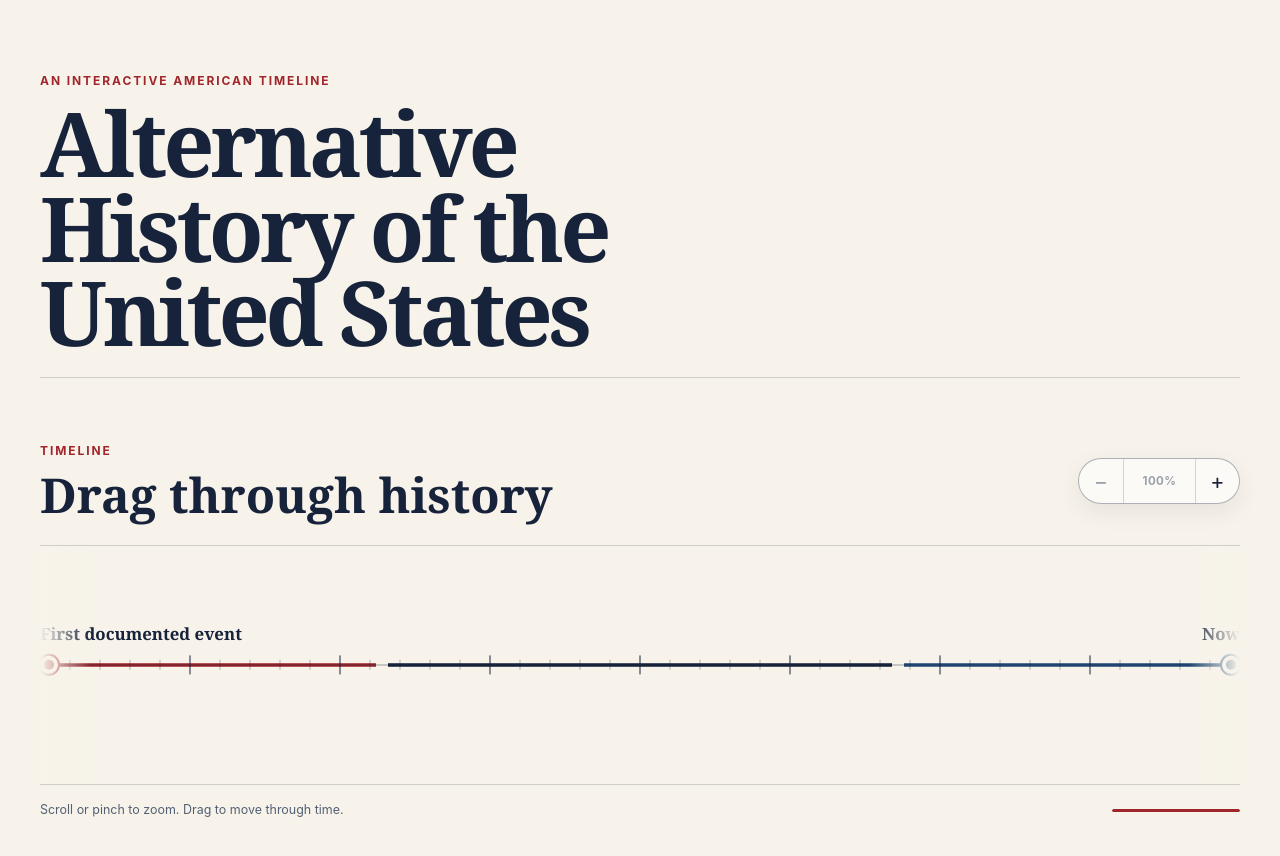
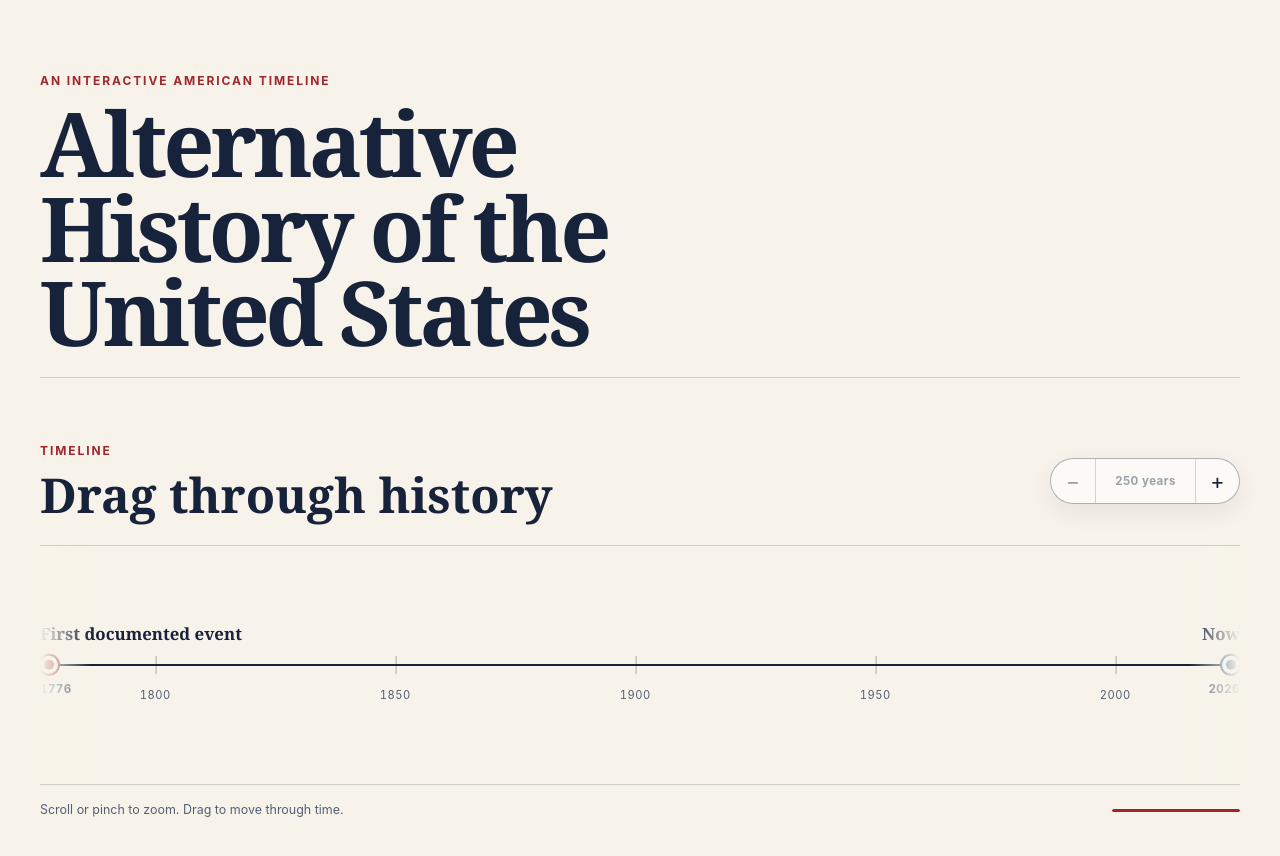
Before and after one commit to denislevkovich/USAlternativeHistory, a React (Vite) app: page / in a window 1280 px wide. Shown: the top 856 px of the page. Built offline with nearby package versions, Linux system fonts and the light colour scheme.

Commit message:
Refine timeline year scale

```diff
--- a/src/components/Timeline.css
+++ b/src/components/Timeline.css
@@ -23,7 +23,7 @@
 
 .timeline-controls {
   display: grid;
-  grid-template-columns: 2.75rem 4.5rem 2.75rem;
+  grid-template-columns: 2.75rem 6.25rem 2.75rem;
   overflow: hidden;
   border: 1px solid var(--color-line-strong);
   border-radius: 999px;
@@ -127,33 +127,25 @@
   transform: translateY(-50%);
 }
 
-.timeline-line::after {
+.timeline-years span {
   position: absolute;
-  inset: -1px 0;
-  content: '';
-  background: linear-gradient(
-    90deg,
-    var(--color-accent) 0 28%,
-    var(--color-canvas) 28% 29%,
-    var(--color-ink) 29% 71%,
-    var(--color-canvas) 71% 72%,
-    var(--color-blue) 72% 100%
-  );
-  opacity: 0.78;
+  top: 50%;
+  padding-top: 1.35rem;
+  color: var(--color-muted);
+  font-size: 0.7rem;
+  font-variant-numeric: tabular-nums;
+  letter-spacing: 0.04em;
+  transform: translateX(-50%);
 }
 
-.timeline-ticks span {
+.timeline-years span::before {
   position: absolute;
-  top: 50%;
+  top: -0.55rem;
+  left: 50%;
   width: 1px;
-  height: 0.65rem;
+  height: 1.1rem;
   background: var(--color-line-strong);
-  transform: translate(-50%, -50%);
-}
-
-.timeline-ticks .major-tick {
-  height: 1.2rem;
-  background: var(--color-ink);
+  content: '';
 }
 
 .timeline-point {
@@ -201,11 +193,29 @@
   font-weight: 700;
 }
 
+.point-year {
+  position: absolute;
+  top: 1.55rem;
+  color: var(--color-muted);
+  font-size: 0.72rem;
+  font-variant-numeric: tabular-nums;
+  font-weight: 700;
+  letter-spacing: 0.04em;
+}
+
 .timeline-point-start .point-label {
   left: 0;
 }
 
 .timeline-point-end .point-label {
+  right: 0;
+}
+
+.timeline-point-start .point-year {
+  left: 0;
+}
+
+.timeline-point-end .point-year {
   right: 0;
 }
 
@@ -248,7 +258,7 @@
   }
 
   .timeline-controls {
-    grid-template-columns: 2.5rem 3.75rem 2.5rem;
+    grid-template-columns: 2.5rem 5.5rem 2.5rem;
   }
 
   .timeline-controls button {
--- a/src/components/Timeline.tsx
+++ b/src/components/Timeline.tsx
@@ -11,7 +11,10 @@ import './Timeline.css'
 const MIN_ZOOM = 1
 const MAX_ZOOM = 8
 const ZOOM_STEP = 1.5
-const TICK_COUNT = 40
+const START_YEAR = 1776
+const END_YEAR = new Date().getFullYear()
+const YEAR_SPAN = END_YEAR - START_YEAR
+const YEAR_INTERVALS = [1, 2, 5, 10, 20, 25, 50, 100]
 
 type DragState = {
   pointerId: number
@@ -38,10 +41,19 @@ export function Timeline() {
   const drag = useRef<DragState | null>(null)
   const pinch = useRef<PinchState | null>(null)
 
-  const ticks = useMemo(
-    () => Array.from({ length: TICK_COUNT + 1 }, (_, index) => index),
-    [],
-  )
+  const visibleYears = YEAR_SPAN / zoom
+  const yearInterval =
+    YEAR_INTERVALS.find((interval) => interval >= visibleYears / 7) ?? 100
+  const yearMarkers = useMemo(() => {
+    const firstYear = Math.ceil(START_YEAR / yearInterval) * yearInterval
+    const years: number[] = []
+
+    for (let year = firstYear; year < END_YEAR; year += yearInterval) {
+      if (year > START_YEAR) years.push(year)
+    }
+
+    return years
+  }, [yearInterval])
 
   const maxViewStart = (nextZoom = zoom) => 1 - 1 / nextZoom
 
@@ -208,9 +220,9 @@ export function Timeline() {
             className="zoom-level"
             onClick={resetView}
             disabled={zoom <= MIN_ZOOM}
-            aria-label={`Reset zoom. Current zoom ${Math.round(zoom * 100)} percent`}
+            aria-label={`Reset timeline. Currently showing ${Math.ceil(visibleYears)} years`}
           >
-            {Math.round(zoom * 100)}%
+            {Math.ceil(visibleYears)} years
           </button>
           <button
             type="button"
@@ -237,25 +249,28 @@ export function Timeline() {
         onPointerUp={handlePointerEnd}
         onPointerCancel={handlePointerEnd}
       >
-        <div className="timeline-track" style={trackStyle}>
+          <div className="timeline-track" style={trackStyle}>
           <div className="timeline-line" />
-          <div className="timeline-ticks" aria-hidden="true">
-            {ticks.map((tick) => (
+          <div className="timeline-years" aria-hidden="true">
+            {yearMarkers.map((year) => (
               <span
-                key={tick}
-                className={tick % 5 === 0 ? 'major-tick' : undefined}
-                style={{ left: `${(tick / TICK_COUNT) * 100}%` }}
-              />
+                key={year}
+                style={{ left: `${((year - START_YEAR) / YEAR_SPAN) * 100}%` }}
+              >
+                {year}
+              </span>
             ))}
           </div>
 
           <div className="timeline-point timeline-point-start">
             <span className="point-dot" />
             <span className="point-label">First documented event</span>
+            <span className="point-year">{START_YEAR}</span>
           </div>
           <div className="timeline-point timeline-point-end">
             <span className="point-dot" />
             <span className="point-label">Now</span>
+            <span className="point-year">{END_YEAR}</span>
           </div>
         </div>
       </div>
```
